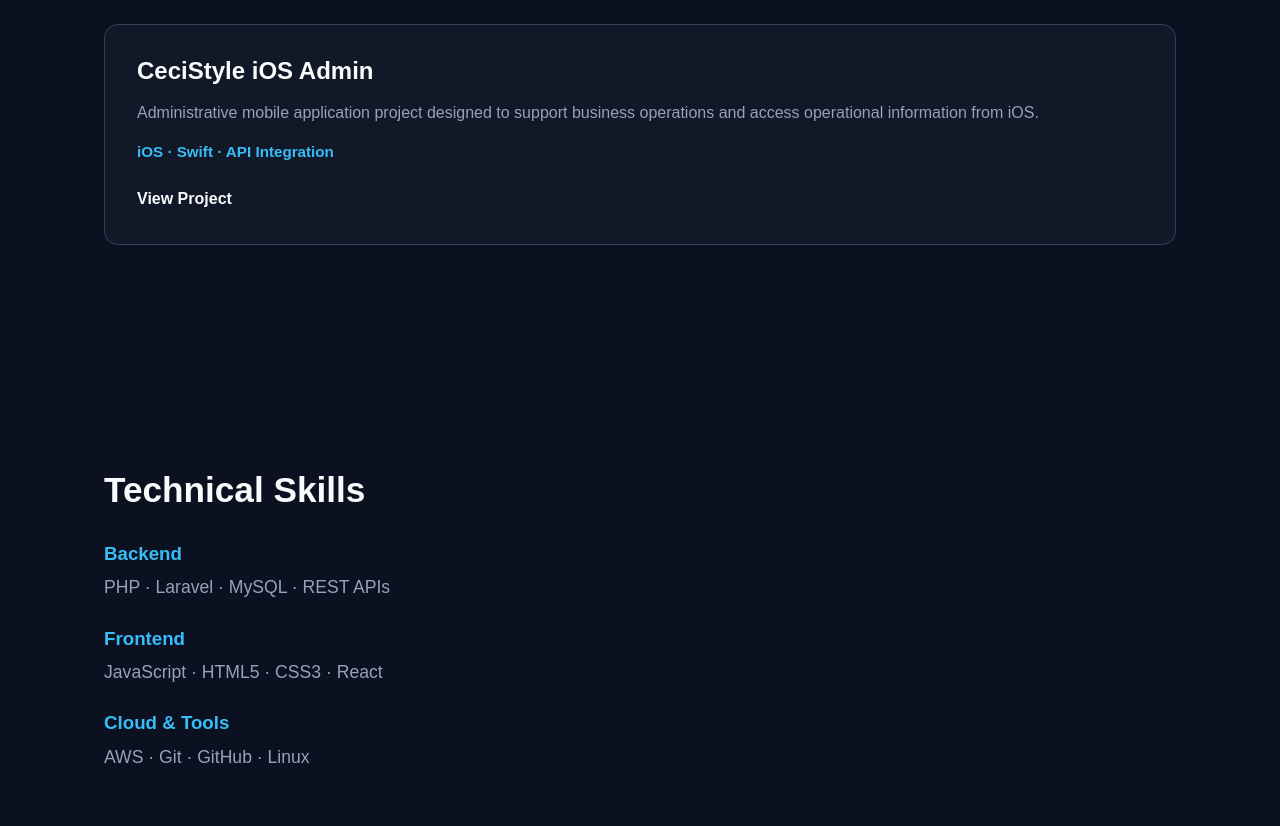
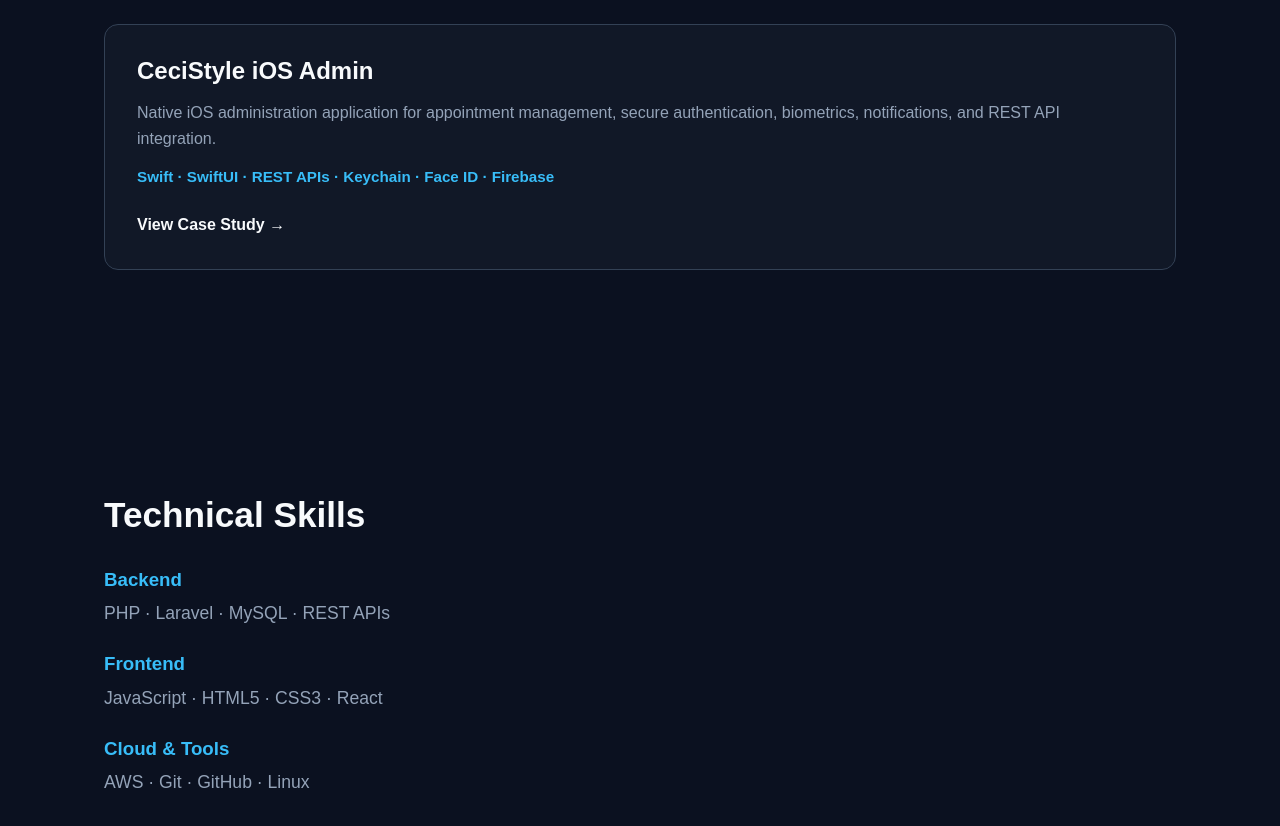
Before and after one commit to vallejosgm/vallejosgm.github.io, a plain HTML site: page index.html in a window 1280 px wide. Shown: the part 1733-2559 px from the top of the page. Drawn offline with Linux system fonts and the light colour scheme.

Commit message:
Link iOS Admin case study

```diff
--- a/index.html
+++ b/index.html
@@ -4,7 +4,7 @@
 <main>
 <section id="home"><p>FULL-STACK WEB DEVELOPER</p><h1>I build practical software for real business needs.</h1><p>Full-stack developer working with PHP, Laravel, MySQL, JavaScript, REST APIs, and business system integrations.</p><a href="#projects">View My Work</a><a href="https://github.com/vallejosgm" target="_blank" rel="noopener noreferrer">GitHub</a></section>
 <section id="about"><h2>About Me</h2><p>I'm Gean Vallejos, a full-stack web developer focused on building practical applications that solve real operational problems. My work includes business workflows, database-driven applications, API integrations, and internal tools.</p><p>I enjoy understanding how a business works, identifying where software can simplify a process, and turning those requirements into maintainable solutions.</p></section>
-<section id="projects"><h2>Featured Projects</h2><article><h3>CeciStyle Operations Platform</h3><p>Production business operations platform supporting booking, inventory, payments, production planning, and garment tracking.</p><p>PHP · Laravel · MySQL · JavaScript · REST APIs</p><a href="projects/cecistyle.html">View Case Study →</a></article><article><h3>CeciStyle iOS Admin</h3><p>Administrative mobile application project designed to support business operations and access operational information from iOS.</p><p>iOS · Swift · API Integration</p><a href="https://github.com/vallejosgm/cecistyle-ios-admin" target="_blank" rel="noopener noreferrer">View Project</a></article></section>
+<section id="projects"><h2>Featured Projects</h2><article><h3>CeciStyle Operations Platform</h3><p>Production business operations platform supporting booking, inventory, payments, production planning, and garment tracking.</p><p>PHP · Laravel · MySQL · JavaScript · REST APIs</p><a href="projects/cecistyle.html">View Case Study →</a></article><article><h3>CeciStyle iOS Admin</h3><p>Native iOS administration application for appointment management, secure authentication, biometrics, notifications, and REST API integration.</p><p>Swift · SwiftUI · REST APIs · Keychain · Face ID · Firebase</p><a href="projects/cecistyle-ios.html">View Case Study →</a></article></section>
 <section id="skills"><h2>Technical Skills</h2><h3>Backend</h3><p>PHP · Laravel · MySQL · REST APIs</p><h3>Frontend</h3><p>JavaScript · HTML5 · CSS3 · React</p><h3>Cloud & Tools</h3><p>AWS · Git · GitHub · Linux</p></section>
 <section id="experience"><h2>Experience</h2><article><h3>Software Developer — CeciStyle</h3><p>Development and maintenance of software supporting real business operations, including scheduling, customer workflows, inventory, payments, production processes, and integrations.</p></article></section>
 <section id="education"><h2>Education & Certifications</h2><article><h3>B.S. Software Engineering</h3><p>Western Governors University</p></article><article><h3>A.S. Computer & Information Systems</h3><p>Salt Lake Community College</p></article><article><h3>AWS Certified Cloud Practitioner</h3></article></section>
```
